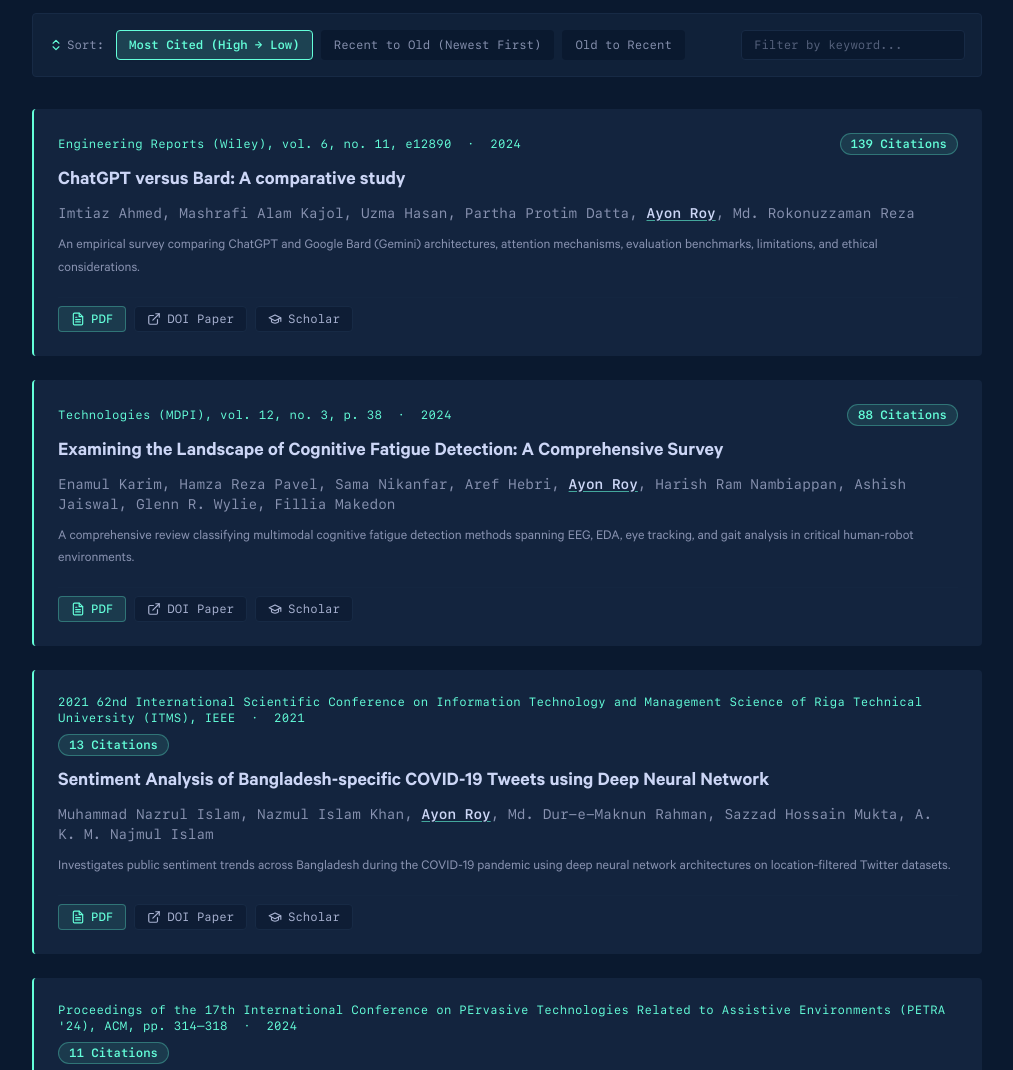
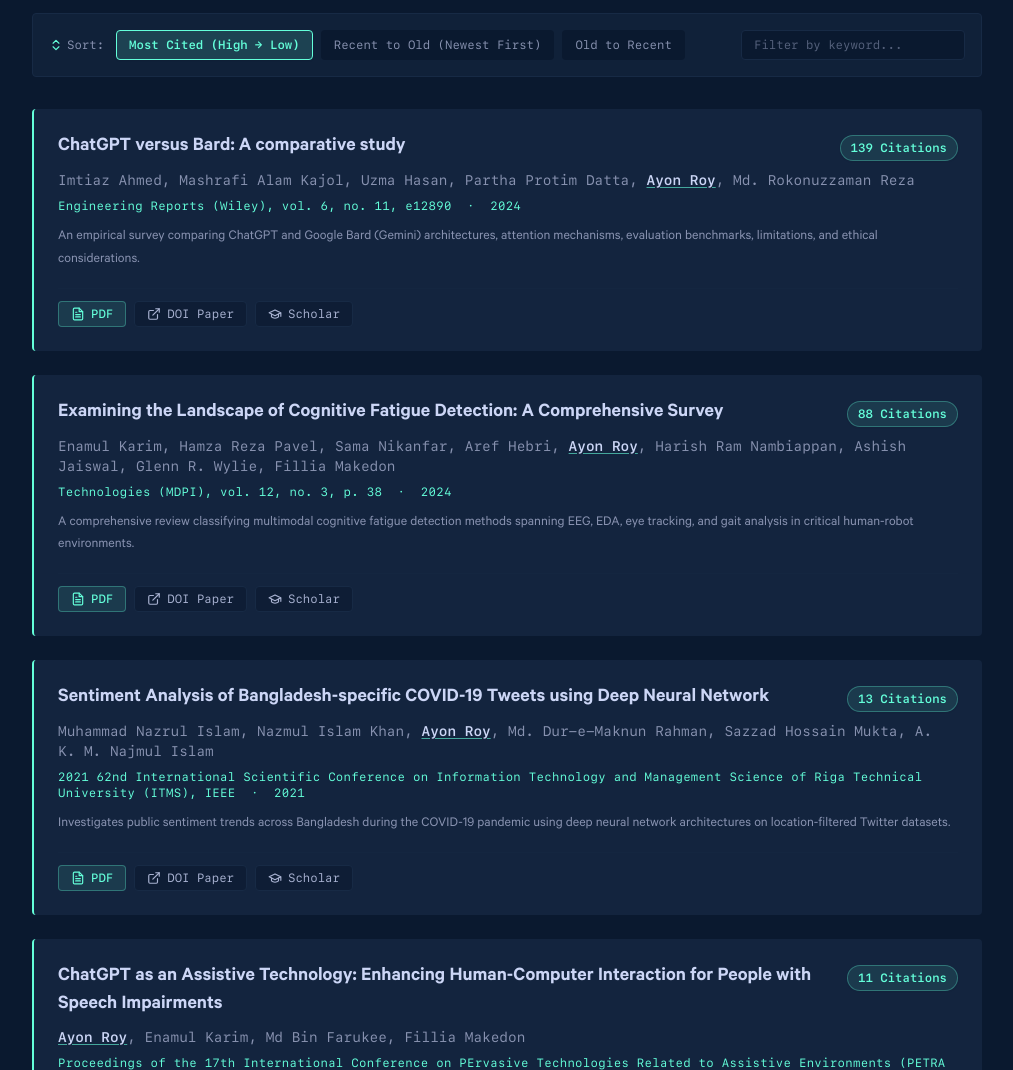
Before and after one commit to royayon/ayonroy, a React app: page / in a window 1280 px wide. Shown: the part 6260-7330 px from the top of the page, without its empty margins (133-1146 px from the left). Built offline with nearby package versions, Linux system fonts and the light colour scheme; no server answers.

Commit message:
Update publication card layout: title first with citation badge on right, followed by authors, venue source, details, and PDF links

```diff
--- a/src/components/Publications.jsx
+++ b/src/components/Publications.jsx
@@ -171,21 +171,9 @@
                 key={pub.title}
                 className="p-6 rounded bg-lightNavy/70 border-l-2 border-green hover:bg-lightNavy transition-all duration-200 group"
               >
-                {/* Meta row: Venue, Year, Citations badge */}
-                <div className="flex flex-wrap items-center justify-between gap-2 mb-3">
-                  <span className="font-mono text-xs text-green tracking-wide">
-                    {pub.venue} &nbsp;&middot;&nbsp; {pub.year}
-                  </span>
-
-                  {pub.citations !== undefined && pub.citations > 0 && (
-                    <span className="inline-flex items-center px-2.5 py-0.5 rounded-full text-xs font-mono font-semibold bg-green/10 text-green border border-green/30">
-                      {pub.citations} Citations
-                    </span>
-                  )}
-                </div>
-
-                {/* Paper Title */}
-                <h4 className="text-lg sm:text-xl font-bold text-lightestSlate group-hover:text-green transition-colors mb-2 leading-snug">
+                {/* 1. Paper Title (Left) + Citation Count (Right) */}
+                <div className="flex items-start justify-between gap-3 mb-2">
+                  <h4 className="text-lg sm:text-xl font-bold text-lightestSlate group-hover:text-green transition-colors leading-snug">
                     {pub.doi ? (
                       <a
                         href={pub.doi}
@@ -209,20 +197,34 @@
                     )}
                   </h4>
 
-                {/* Authors */}
-                <p className="text-slate text-xs sm:text-sm font-mono mb-3 leading-relaxed">
+                  {pub.citations !== undefined && pub.citations > 0 && (
+                    <div className="shrink-0 pt-0.5">
+                      <span className="inline-flex items-center px-2.5 py-1 rounded-full text-xs font-mono font-semibold bg-green/10 text-green border border-green/30 whitespace-nowrap shadow-sm">
+                        {pub.citations} Citations
+                      </span>
+                    </div>
+                  )}
+                </div>
+
+                {/* 2. Authors */}
+                <p className="text-slate text-xs sm:text-sm font-mono mb-2 leading-relaxed">
                   {renderAuthors(pub.authors)}
                 </p>
 
-                {/* Abstract / Description */}
+                {/* 3. Conference or Journal Venue (Source) & Year */}
+                <p className="font-mono text-xs text-green tracking-wide mb-3">
+                  {pub.venue} &nbsp;&middot;&nbsp; {pub.year}
+                </p>
+
+                {/* 4. Small Details (Description / Abstract) */}
                 {pub.description && (
                   <p className="text-slate text-sm leading-relaxed mb-4">
                     {pub.description}
                   </p>
                 )}
 
-                {/* Direct Action Links: PDF, DOI, Scholar */}
-                <div className="flex flex-wrap items-center gap-2 pt-2 border-t border-lightNavy/40">
+                {/* 5. Direct Action Links: PDF, DOI, Scholar */}
+                <div className="flex flex-wrap items-center gap-2 pt-3 border-t border-lightNavy/40">
                   {pub.pdf && (
                     <a
                       href={pub.pdf}
```
Lines whose indentation alone changed are shown as unchanged.
